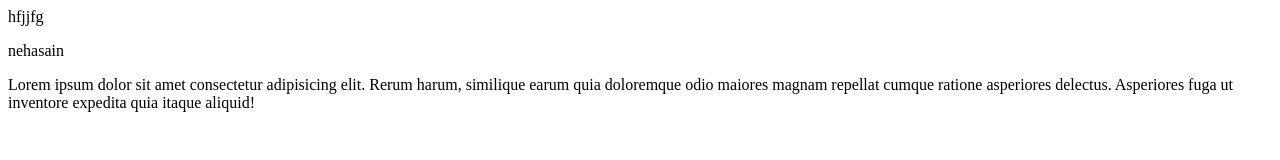
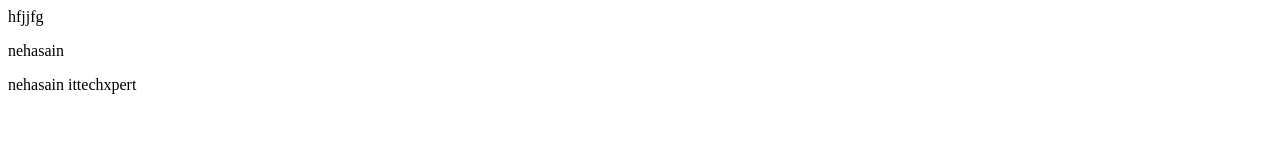
Before and after one commit to anusain123/Collage-demo, a plain HTML site: page index.html in a window 1280 px wide. Drawn offline with Linux system fonts and the light colour scheme.

Commit message:
new userh

```diff
--- a/index.html
+++ b/index.html
@@ -1,4 +1,3 @@
 <p>hfjjfg</p>
 <p>nehasain</p>
-<p>Lorem ipsum dolor sit amet consectetur adipisicing elit. Rerum harum, similique earum quia doloremque odio maiores
-    magnam repellat cumque ratione asperiores delectus. Asperiores fuga ut inventore expedita quia itaque aliquid!</p>
+ <p>nehasain ittechxpert</p>
```
